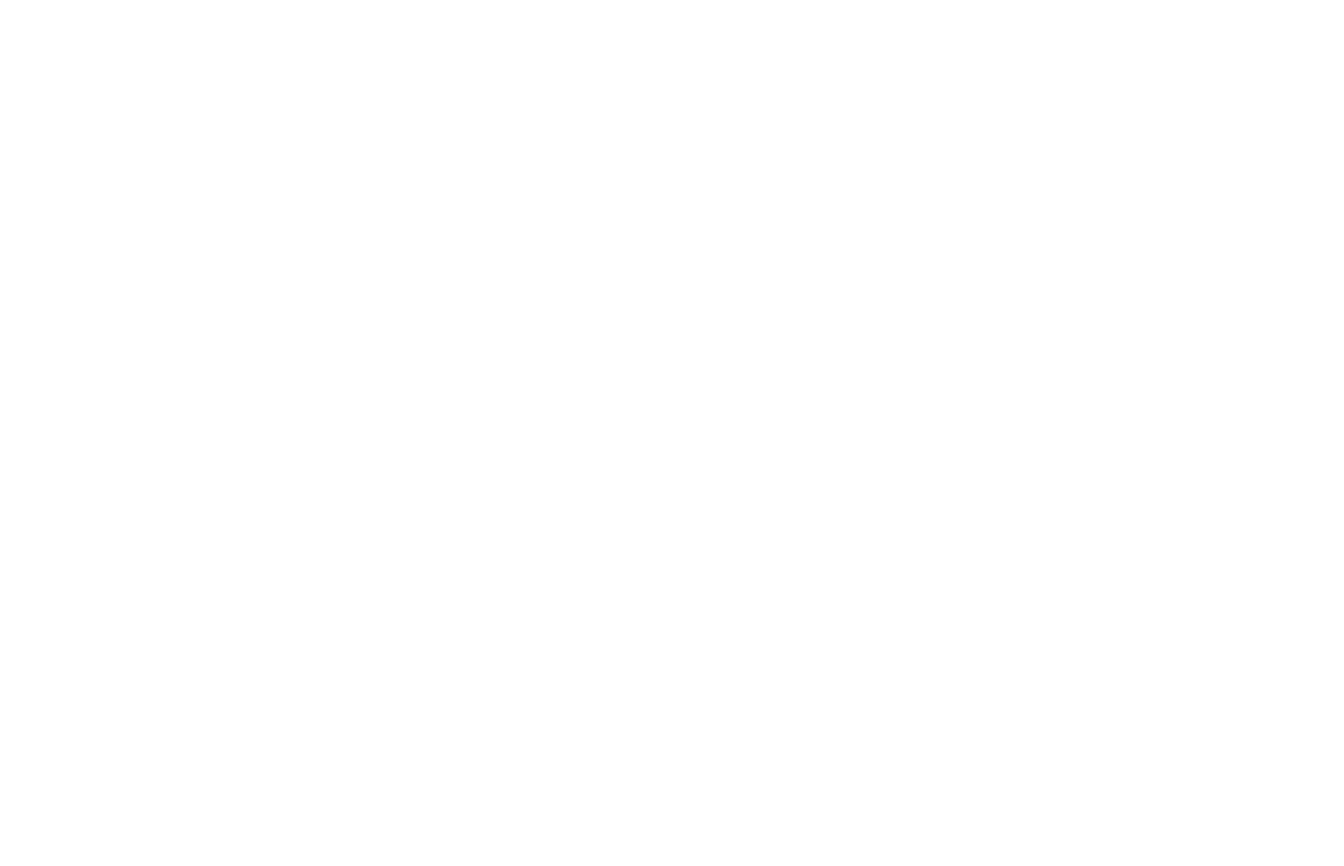
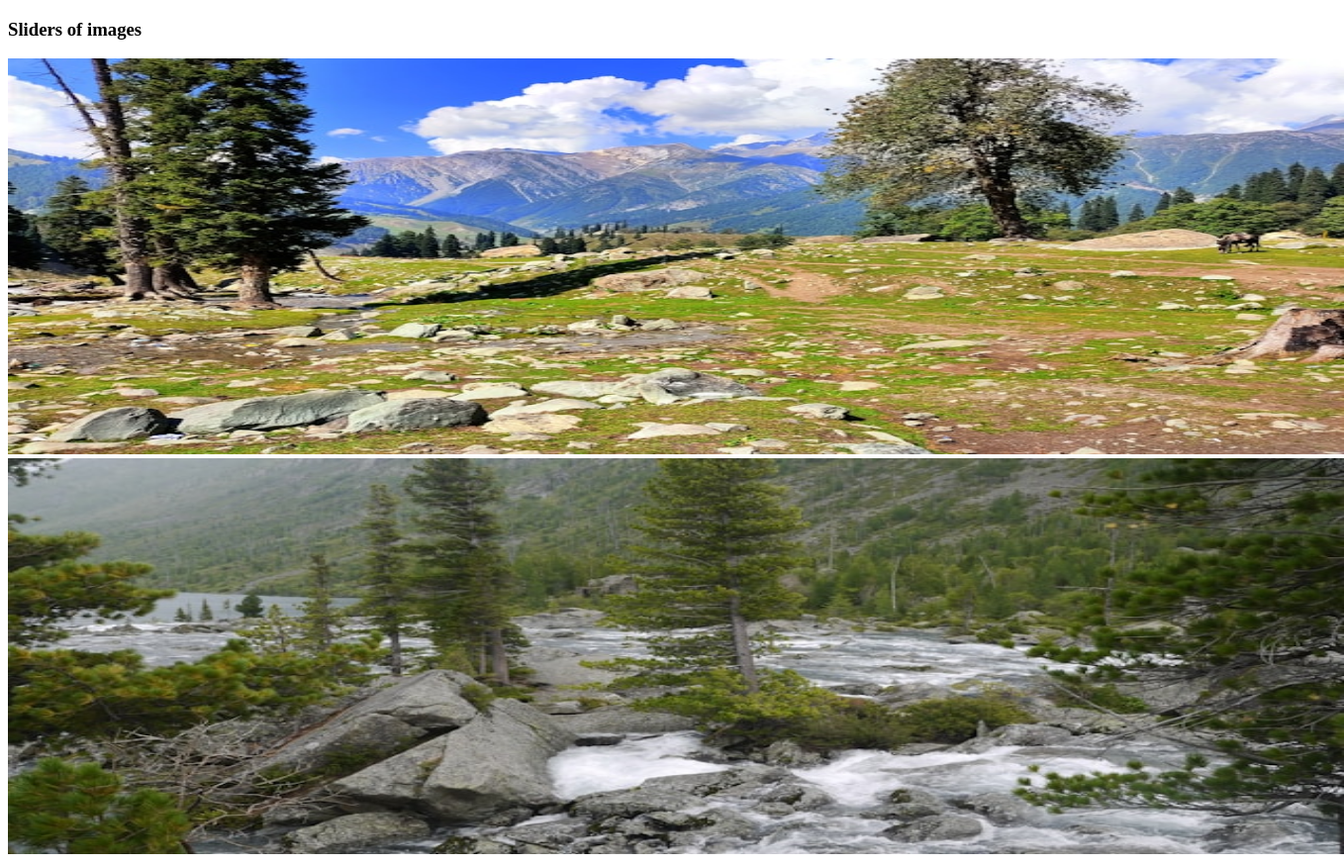
Before and after one commit to shahadothossainlinkon/my-third-repo, a plain HTML site: page index.html in a window 1280 px wide. Shown: the whole page at 99% size, 1358 px wide, since content can reach past the window. Before the commit the page ends 800 px from the top, so only its background shows below. Drawn offline with Linux system fonts and the light colour scheme.

Commit message:
added images styles and two pictures

```diff
--- a/index.html
+++ b/index.html
@@ -4,8 +4,11 @@
     <meta charset="UTF-8">
     <meta name="viewport" content="width=device-width, initial-scale=1.0">
     <title>My Fourth Repo</title>
+    <link rel="stylesheet" href="styles/sliders.css">
 </head>
 <body>
-
+    <h3>Sliders of images</h3>
+    <img src="images/abdul.jpg" alt="">
+    <img src="images/solrg.jpg" alt="">
 </body>
 </html>
--- /dev/null
+++ b/styles/sliders.css
@@ -0,0 +1,4 @@
+img{
+    height: 400px;
+    width: 1350px;
+}
```
Also changed, not shown: images/abdul.jpg (added), images/igor.jpg (added), images/solrg.jpg (added).
